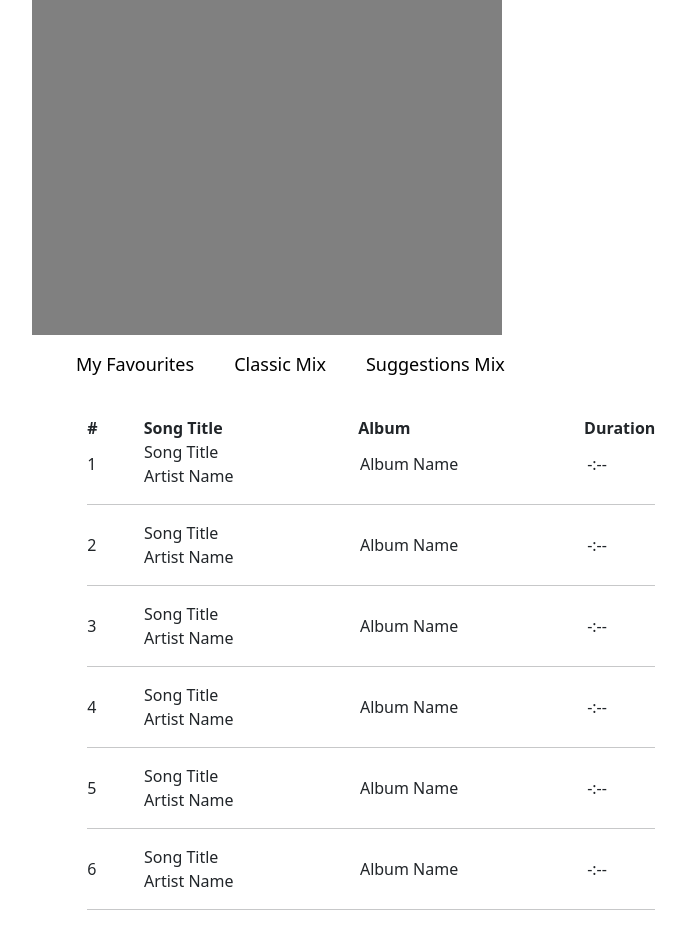
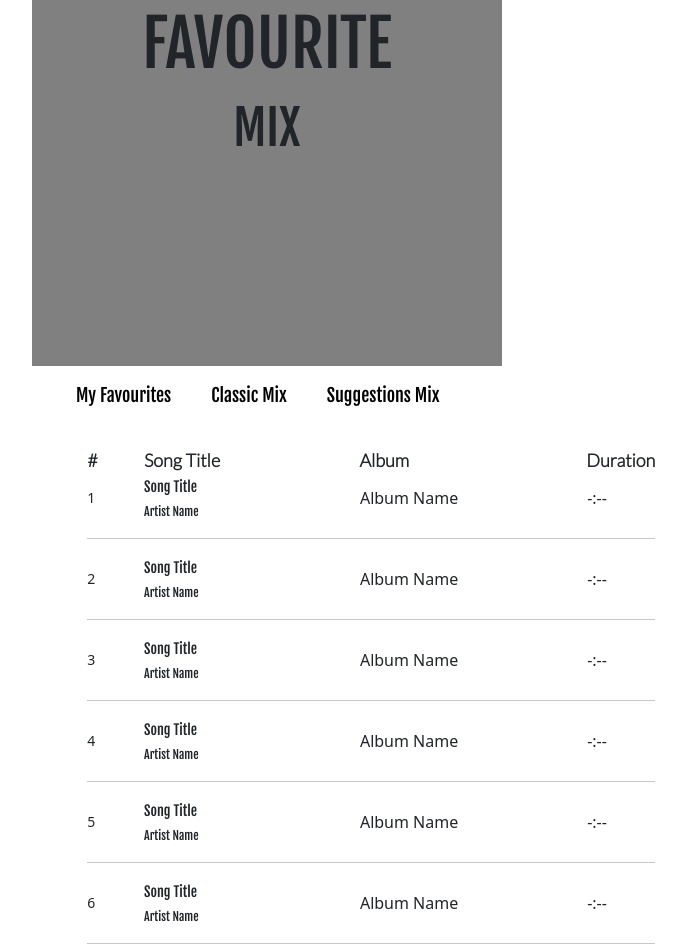
Before and after one commit to KIRSTEN-23/Formal-Assessment-2-T1, a plain HTML site: page pages/my playlist.html in a window 1280 px wide. Shown: the part 376-1320 px from the top of the page, without its empty margins (90-776 px from the left). Before the commit the page ends 1286 px from the top, so only its background shows below. Drawn offline with nearby package versions, Linux system fonts and the light colour scheme.

Commit message:
Fonts and End
Implemented and Task Finished

```diff
--- a/css/main.css
+++ b/css/main.css
@@ -77,6 +77,8 @@ ul a{
 ::placeholder{
     color: black;
     opacity: 1;
+    font-family: 'Lato', sans-serif;
+    font-size: 18px;
 }
 
 .container-fluid{
@@ -99,6 +101,7 @@ ul a{
     padding-top: 15px;
     font-weight: bold;
     font-size: 24px;
+    font-family:  'Fjalla One', sans-serif;
 }
 
 .normal{
@@ -128,6 +131,21 @@ ul a{
     padding-left: 17%;
     padding-top: 30px;
     padding-right: 20%;
+}
+
+.block-right h3{
+    font-family:  'Fjalla One', sans-serif;
+    font-size: 24px;
+}
+
+.block-right h1{
+    font-family:  'Fjalla One', sans-serif;
+    font-size: 48px;
+}
+
+.block-right p{
+    font-family: 'Lato', sans-serif;
+    font-size: 18px;
 }
 
 .block-left{
--- a/css/my playlist.css
+++ b/css/my playlist.css
@@ -62,11 +62,12 @@ ul a{
     width: 470px;
     height: 470px;
     margin-right: 70px;
+    margin-top: 50px;
 }
 
 .block-left{
     text-align: center;
-    font-weight: ;
+    padding-top: 100px;
 }
 
 .col-6-right{
--- a/pages/my playlist.html
+++ b/pages/my playlist.html
@@ -37,38 +37,38 @@
 
     <div class="row" style="margin-left: 122px; margin-right: 122px;">
 
-        <h1 style="margin-top: 85px;">My Playlist</h1>
+        <h1 style="margin-top: 85px; font-family: 'lato', sans-serif; font-size: 24px;">My Playlist</h1>
 
         <div class="col-6-left">
             <div class="block-left">
-                FAVOURITES MIX
+                <font style="font-family: 'Fjalla One', sans-serif;font-size: 64px;">FAVOURITE<br/></font> <font style="font-size: 48px; font-family: 'Fjalla One', sans-serif;">MIX</font>
             </div>
         </div>
 
         <div class="col-6-right">
             <div class="div-con">
                 <ul>
-                    <a href="#"><li>My Favourites</li></a>
-                    <a href="#"><li>Classic Mix</li></a>
-                    <a href="#"><li>Suggestions Mix</li></a>
+                    <a href="#"><li><font style="font-family: 'Fjalla One', sans-serif;font-size: 18px;">My Favourites </font></li></a>
+                    <a href="#"><li><font style="font-family: 'Fjalla One', sans-serif;font-size: 18px;">Classic Mix</font></li></a>
+                    <a href="#"><li><font style="font-family: 'Fjalla One', sans-serif;font-size: 18px;">Suggestions Mix</font></li></a>
                 </ul>
             </div>
 
             <table width="105%" style="margin-top: 15%; margin-left: 8%;">
 
                 <tr>
-                    <th width="10%">#</th>
-                    <th width="38%">Song Title</th>
-                    <th width="40%">Album</th>
-                    <th>Duration</th>
+                    <th width="10%" style="font-family: 'lato', sans-serif;font-size: 18px;">#</th>
+                    <th width="38%" style="font-family: 'lato', sans-serif;font-size: 18px;">Song Title</th>
+                    <th width="40%" style="font-family: 'lato', sans-serif;font-size: 18px;">Album</th>
+                    <th style="font-family: 'lato', sans-serif;font-size: 18px;">Duration</th>
                 </tr>
             </table>
 
             <table width="105%" style="margin-left: 8%;">
 
                 <tr>
-                    <td width="10%">1</td>
-                    <td width="38%">Song Title<br/>Artist Name</td>
+                    <td width="10%" style="font-size: 14px;">1</td>
+                    <td width="38%"> <font style="font-family: 'Fjalla One', sans-serif;font-size: 14px;">Song Title</font><br/><font style="font-family: 'Fjalla One', sans-serif;font-size: 12px;">Artist Name</font></td>
                     <td width="40%">Album Name</td>
                     <td>-:--</td>
                 </tr>
@@ -79,8 +79,8 @@
             <table width="105%" style="margin-left: 8%;">
 
                 <tr>
-                    <td width="10%">2</td>
-                    <td width="38%">Song Title<br/>Artist Name</td>
+                    <td width="10%" style="font-size: 14px;">2</td>
+                    <td width="38%"> <font style="font-family: 'Fjalla One', sans-serif;font-size: 14px;">Song Title</font><br/><font style="font-family: 'Fjalla One', sans-serif;font-size: 12px;">Artist Name</font></td>
                     <td width="40%">Album Name</td>
                     <td>-:--</td>
                 </tr>
@@ -91,8 +91,8 @@
             <table width="105%" style="margin-left: 8%;">
 
                 <tr>
-                    <td width="10%">3</td>
-                    <td width="38%">Song Title<br/>Artist Name</td>
+                    <td width="10%" style="font-size: 14px;">3</td>
+                    <td width="38%"> <font style="font-family: 'Fjalla One', sans-serif;font-size: 14px;">Song Title</font><br/><font style="font-family: 'Fjalla One', sans-serif;font-size: 12px;">Artist Name</font></td>
                     <td width="40%">Album Name</td>
                     <td>-:--</td>
                 </tr>
@@ -103,8 +103,8 @@
             <table width="105%" style="margin-left: 8%;">
 
                 <tr>
-                    <td width="10%">4</td>
-                    <td width="38%">Song Title<br/>Artist Name</td>
+                    <td width="10%" style="font-size: 14px;">4</td>
+                    <td width="38%"> <font style="font-family: 'Fjalla One', sans-serif;font-size: 14px;">Song Title</font><br/><font style="font-family: 'Fjalla One', sans-serif;font-size: 12px;">Artist Name</font></td>
                     <td width="40%">Album Name</td>
                     <td>-:--</td>
                 </tr>
@@ -115,8 +115,8 @@
             <table width="105%" style="margin-left: 8%;">
 
                 <tr>
-                    <td width="10%">5</td>
-                    <td width="38%">Song Title<br/>Artist Name</td>
+                    <td width="10%" style="font-size: 14px;">5</td>
+                    <td width="38%"> <font style="font-family: 'Fjalla One', sans-serif;font-size: 14px;">Song Title</font><br/><font style="font-family: 'Fjalla One', sans-serif;font-size: 12px;">Artist Name</font></td>
                     <td width="40%">Album Name</td>
                     <td>-:--</td>
                 </tr>
@@ -127,8 +127,8 @@
             <table width="105%" style="margin-left: 8%;">
 
                 <tr>
-                    <td width="10%">6</td>
-                    <td width="38%">Song Title<br/>Artist Name</td>
+                    <td width="10%" style="font-size: 14px;">6</td>
+                    <td width="38%"> <font style="font-family: 'Fjalla One', sans-serif;font-size: 14px;">Song Title</font><br/><font style="font-family: 'Fjalla One', sans-serif;font-size: 12px;">Artist Name</font></td>
                     <td width="40%">Album Name</td>
                     <td>-:--</td>
                 </tr>
```
Also changed, not shown: css/about.css (+17 -0 lines).
